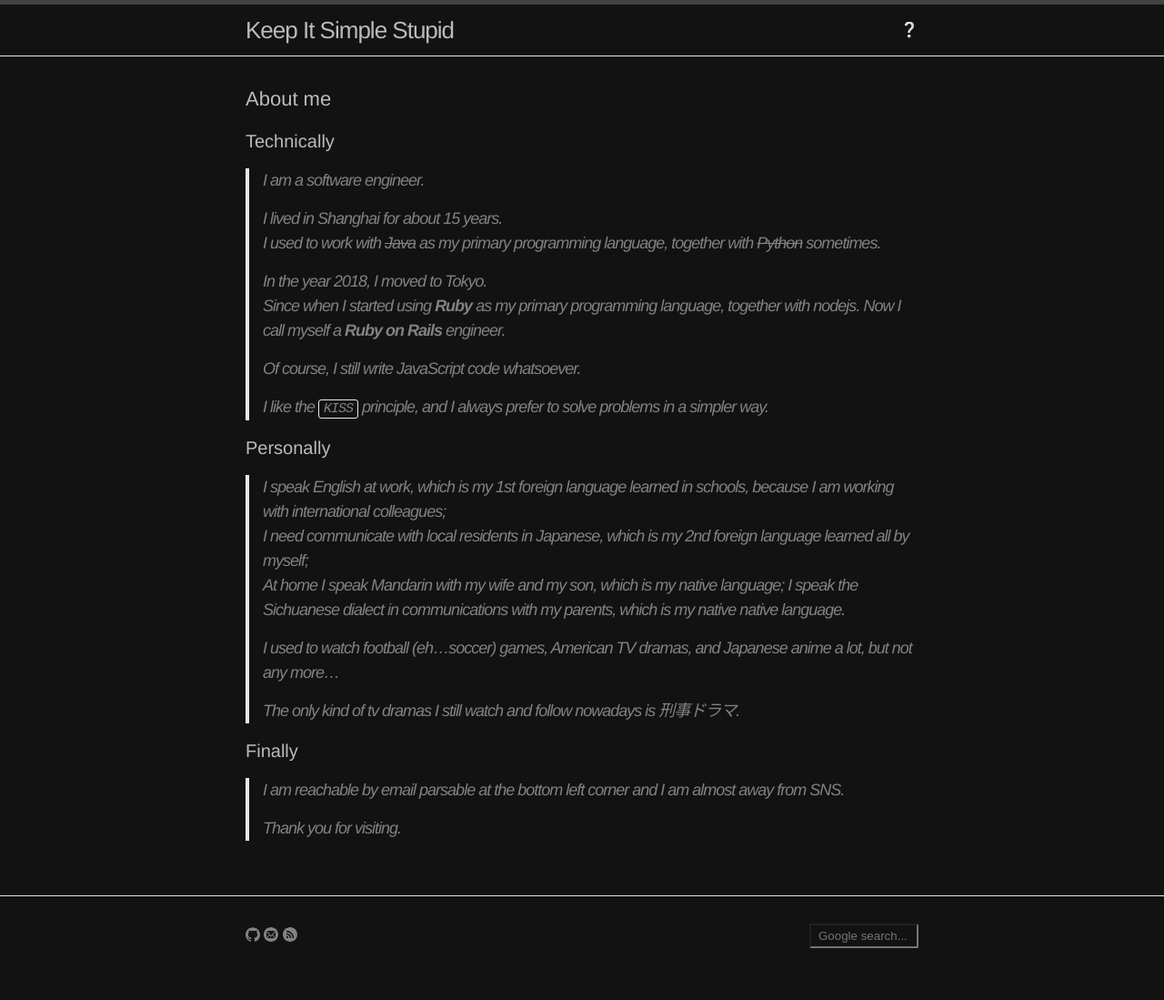
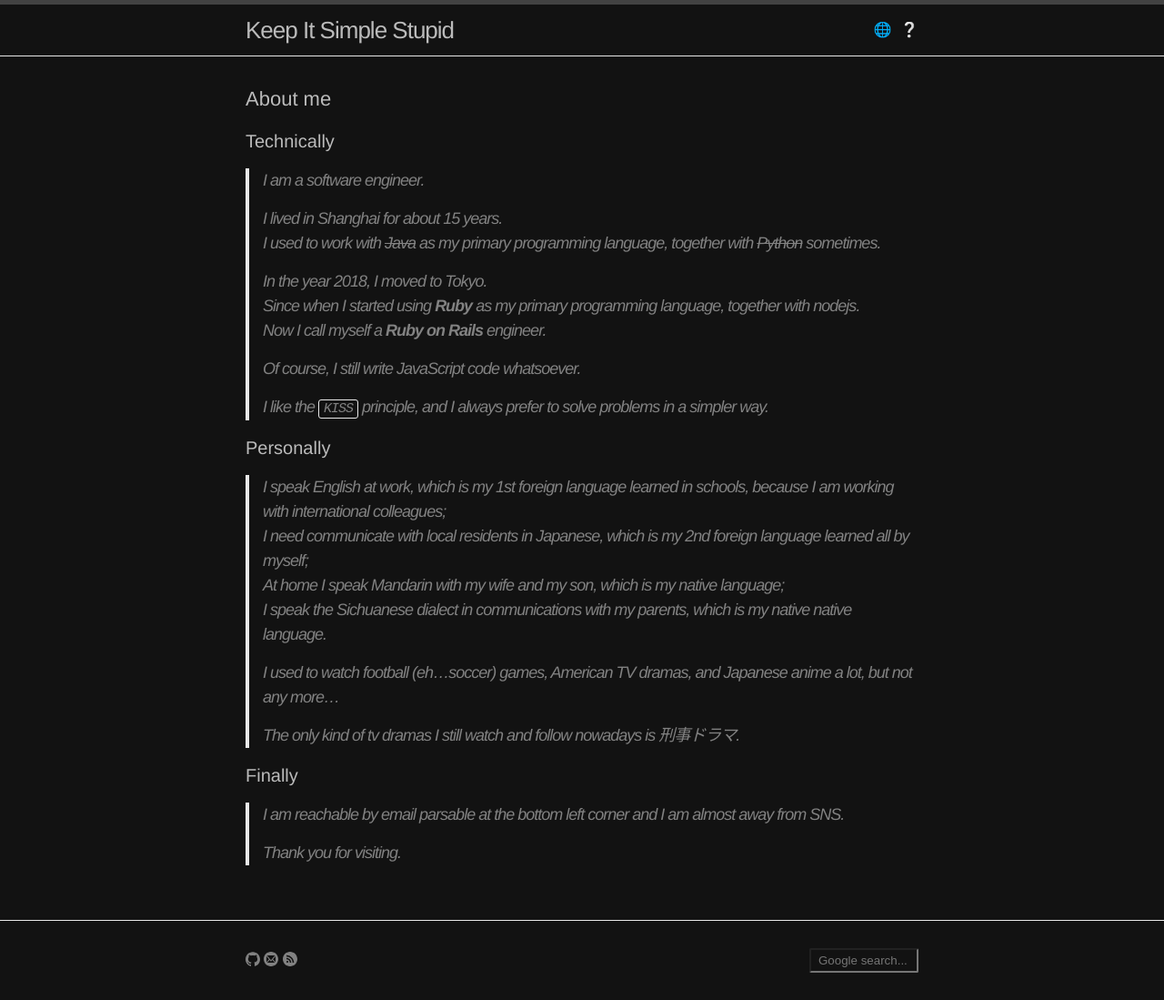
Before and after one commit to yuan-jiang/yuan-jiang.github.io, a Jekyll site: the page built from about.md, in a window 1280 px wide. Shown: the whole page at 91% size. Built offline with Jekyll 4.4.1, drawn with Linux system fonts in a browser that asks for light colours; before the commit the page ends 1072 px from its top, so only the background shows below that.

Commit message:
Add back frequently used bookmarks page

```diff
--- a/_includes/header.html
+++ b/_includes/header.html
@@ -19,6 +19,7 @@
           <a class="page-link" href="{{ my_page.url | prepend: site.baseurl }}">{{ my_page.title }}</a>
           {% endif %}
         {% endfor %} -->
+        <a class="page-link" href="{{ site.baseurl }}/bookmarks">🌐</a>
         <a class="page-link" href="{{ site.baseurl }}/about">❔</a>
       </div>
 
--- a/_sass/_layout.scss
+++ b/_sass/_layout.scss
@@ -41,8 +41,9 @@
         text-decoration: none;
 
         // Gaps between nav items, but not on the last one
+        // Change to 5px to use emoji only for nav items
         &:not(:last-child) {
-            margin-right: 20px;
+            margin-right: 5px;
         }
     }
 
```
Also changed, not shown: about.md (line endings or trailing spaces).
